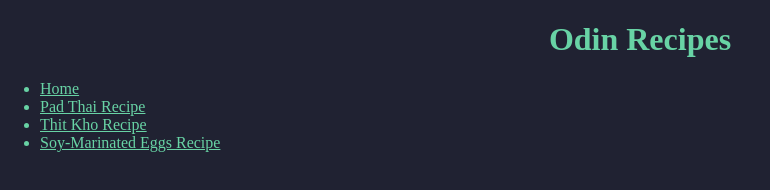
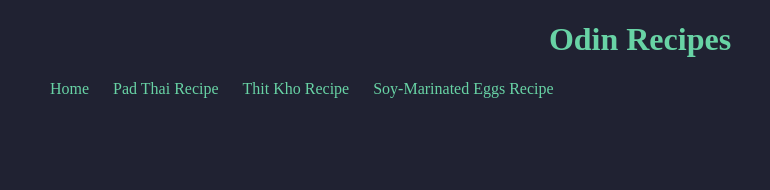
Before and after one commit to spunnanithi/odin-recipes, a plain HTML site: page index.html in a window 1280 px wide. Shown: the whole page, without its empty margins (0-770 px from the left). Drawn offline with Linux system fonts and the light colour scheme.

Commit message:
improved main page links styling

```diff
--- a/index.html
+++ b/index.html
@@ -11,16 +11,22 @@
 	<body>
 		<div>
 			<h1 class="title">Odin Recipes</h1>
-			<ul>
-				<li><a href="index.html">Home</a></li>
-				<li><a href="recipes/pad-thai.html">Pad Thai Recipe</a></li>
-				<li><a href="recipes/thit-kho.html">Thit Kho Recipe</a></li>
-				<li>
-					<a href="recipes/soy-marinated-eggs.html"
-						>Soy-Marinated Eggs Recipe</a
-					>
-				</li>
-			</ul>
+			<nav>
+				<ul class="header">
+					<li class="header-links"><a href="index.html">Home</a></li>
+					<li class="header-links">
+						<a href="recipes/pad-thai.html">Pad Thai Recipe</a>
+					</li>
+					<li class="header-links">
+						<a href="recipes/thit-kho.html">Thit Kho Recipe</a>
+					</li>
+					<li class="header-links">
+						<a href="recipes/soy-marinated-eggs.html"
+							>Soy-Marinated Eggs Recipe</a
+						>
+					</li>
+				</ul>
+			</nav>
 		</div>
 	</body>
 </html>
--- a/styles.css
+++ b/styles.css
@@ -36,3 +36,30 @@ body {
 
 	align-self: center;
 }
+
+.header {
+	list-style-type: none;
+}
+
+.header-links {
+	display: inline-block;
+
+	margin: 0 10px;
+}
+
+.header-links a {
+	text-decoration: none;
+	color: #68d3a5;
+}
+
+.header-links a:hover {
+	color: #fff;
+}
+
+.header-links a:active {
+	color: #fff;
+}
+
+.header-links a:visited {
+	color: #8ddab8;
+}
```
